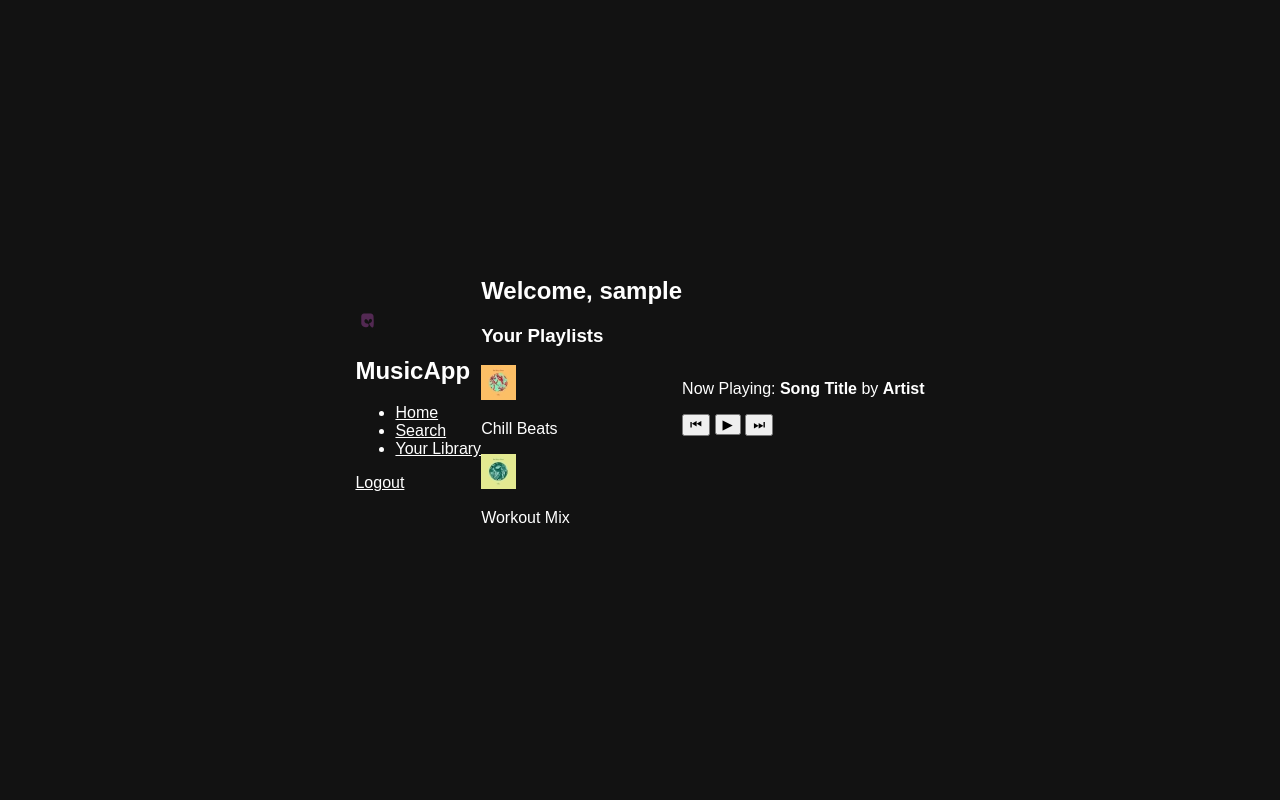
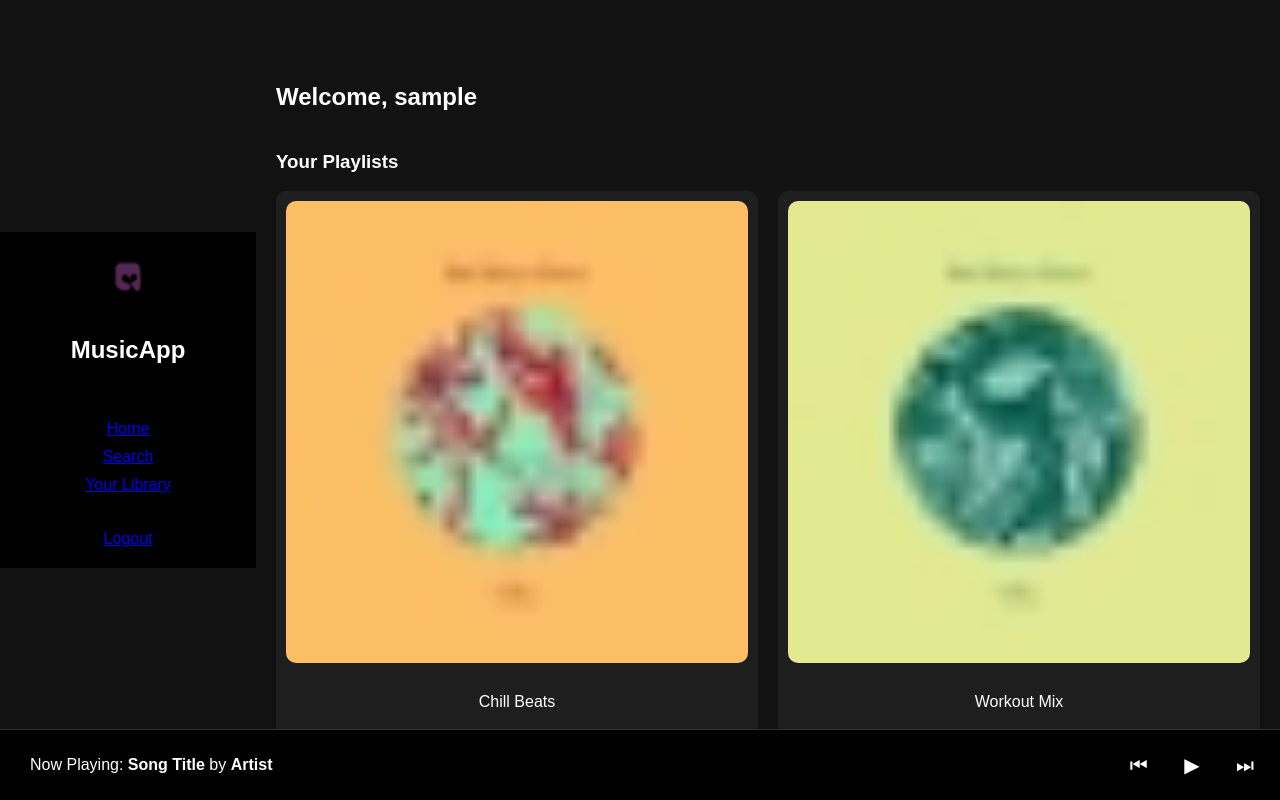
Before and after one commit to marizke01/Project_UAS, a PHP site: page /dashboard2.php in a window 1280 px wide. Run offline with PHP 8.4, Linux system fonts and the light colour scheme; the visitor is signed in with stand-in values (Sample User, id 1).

Commit message:
Add files via upload

```diff
--- a/style.css
+++ b/style.css
@@ -1,15 +1,235 @@
+/* General Styling */
 body {
+    margin: 0;
+    padding: 0;
     font-family: Arial, sans-serif;
     background: #121212;
     color: #fff;
-    margin: 0;
-    padding: 0;
     display: flex;
+    height: 100vh;
     justify-content: center;
     align-items: center;
-    height: 100vh;
+    overflow: hidden;
 }
 
+/* Header */
+.top-bar {
+    display: flex;
+    justify-content: space-between;
+    align-items: center;
+    padding: 10px 20px;
+    background: #1e1e1e;
+}
+
+.top-bar .menu {
+    display: flex;
+    gap: 10px;
+    align-items: center;
+}
+
+.top-bar input {
+    padding: 8px;
+    border: none;
+    border-radius: 5px;
+    width: 250px;
+}
+
+.top-bar button {
+    padding: 8px 15px;
+    border: none;
+    border-radius: 5px;
+    cursor: pointer;
+}
+
+.btn-login {
+    background: #542c54;
+    color: #fff;
+}
+
+.btn-register {
+    background: #fff;
+    color: #000;
+}
+
+/* Sidebar */
+.sidebar {
+    background: #000;
+    width: 20%;
+    display: flex;
+    flex-direction: column;
+    align-items: center;
+    padding: 20px;
+    box-sizing: border-box;
+    gap: 20px;
+}
+
+.sidebar .logo {
+    text-align: center;
+}
+
+.sidebar .logo img {
+    width: 50px;
+    margin-bottom: 10px;
+}
+
+.sidebar nav ul {
+    list-style: none;
+    padding: 0;
+    width: 100%;
+}
+
+.sidebar nav ul li {
+    margin: 10px 0;
+    text-align: center;
+}
+
+.sidebar footer {
+    margin-top: auto;
+}
+
+.sidebar-item {
+    font-size: 18px;
+    margin-bottom: 20px;
+}
+
+.sidebar-card {
+    background: #282828;
+    padding: 20px;
+    border-radius: 10px;
+}
+
+.sidebar-card h3 {
+    font-size: 18px;
+    margin-bottom: 10px;
+}
+
+.sidebar-card button {
+    padding: 8px 15px;
+    border: none;
+    border-radius: 5px;
+    background:#542c54;
+    color: #fff;
+    cursor: pointer;
+}
+
+/* Main Content */
+.content {
+    flex: 1;
+    padding: 20px;
+    overflow-y: auto;
+    width: 80%;
+}
+
+header {
+    display: flex;
+    justify-content: space-between;
+    align-items: center;
+    margin-bottom: 20px;
+}
+
+.playlists {
+    margin-top: 20px;
+}
+
+.playlist-grid {
+    display: grid;
+    grid-template-columns: repeat(auto-fit, minmax(150px, 1fr));
+    gap: 20px;
+}
+
+.playlist {
+    background: #1e1e1e;
+    padding: 10px;
+    border-radius: 10px;
+    text-align: center;
+}
+
+.playlist img {
+    width: 100%;
+    border-radius: 10px;
+    margin-bottom: 10px;
+}
+
+/* Popular Artists and Albums */
+.popular-artists,
+.popular-albums {
+    margin-bottom: 30px;
+}
+
+.popular-artists h2 {
+    color: #fff;
+    font-size: 24px;
+    margin-bottom: 10px;
+}
+
+.artist-grid,
+.album-grid {
+    display: flex;
+    gap: 20px;
+    overflow-x: auto;
+    padding-bottom: 10px;
+}
+
+.artist,
+.album {
+    text-align: center;
+    width: 150px;
+}
+
+.artist img,
+.album img {
+    width: 100px;
+    height: 100px;
+    border-radius: 50%;
+    margin-bottom: 10px;
+    border: 2px solid #333; /* Optional styling */
+}
+
+.artist p {
+    color: #fff;
+    font-size: 16px;
+    margin-top: 5px;
+}
+
+/* Footer */
+.footer {
+    text-align: center;
+    padding: 20px;
+    background: #1e1e1e;
+    font-size: 14px;
+    position: fixed;
+    bottom: 0;
+    width: 100%;
+}
+
+/* Music Player */
+.music-player {
+    background: #000;
+    padding: 10px;
+    width: 100%;
+    position: fixed;
+    bottom: 0;
+    display: flex;
+    justify-content: space-between;
+    align-items: center;
+    border-top: 1px solid #333;
+    box-sizing: border-box;
+}
+
+.player-info {
+    margin-left: 20px;
+}
+
+.player-controls button {
+    background: none;
+    border: none;
+    color: #fff;
+    font-size: 20px;
+    cursor: pointer;
+    margin: 0 10px;
+}
+
+/* Form Styling */
 form {
     background: #542c54;
     padding: 20px;
@@ -18,7 +238,8 @@ form {
     width: 300px;
 }
 
-form input, form button {
+form input,
+form button {
     display: block;
     margin: 10px auto;
     padding: 10px;
@@ -32,11 +253,3 @@ form button {
     color: #fff;
     cursor: pointer;
 }
-
-a {
-    color: #fff;
-}
-
-h1, h2 {
-    color: #fff;
-}
```
